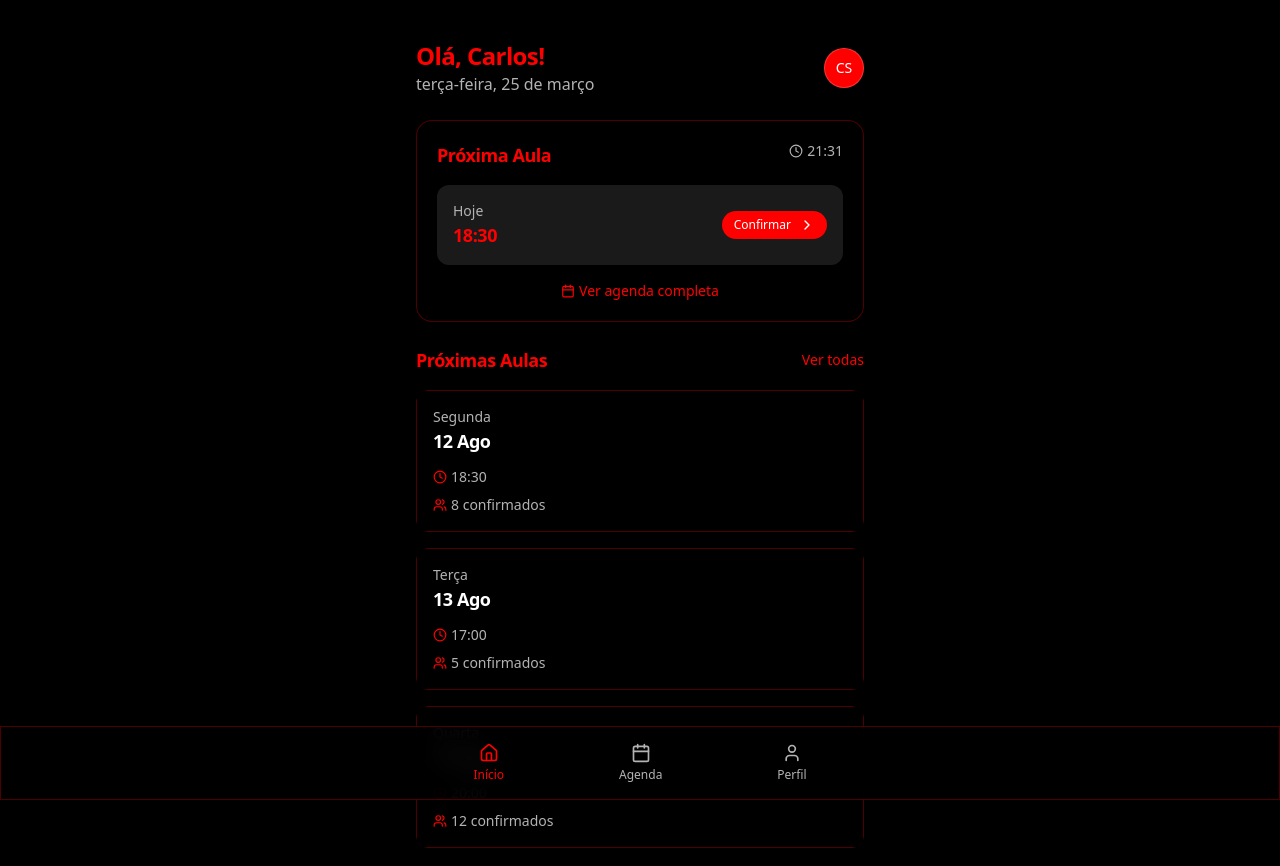
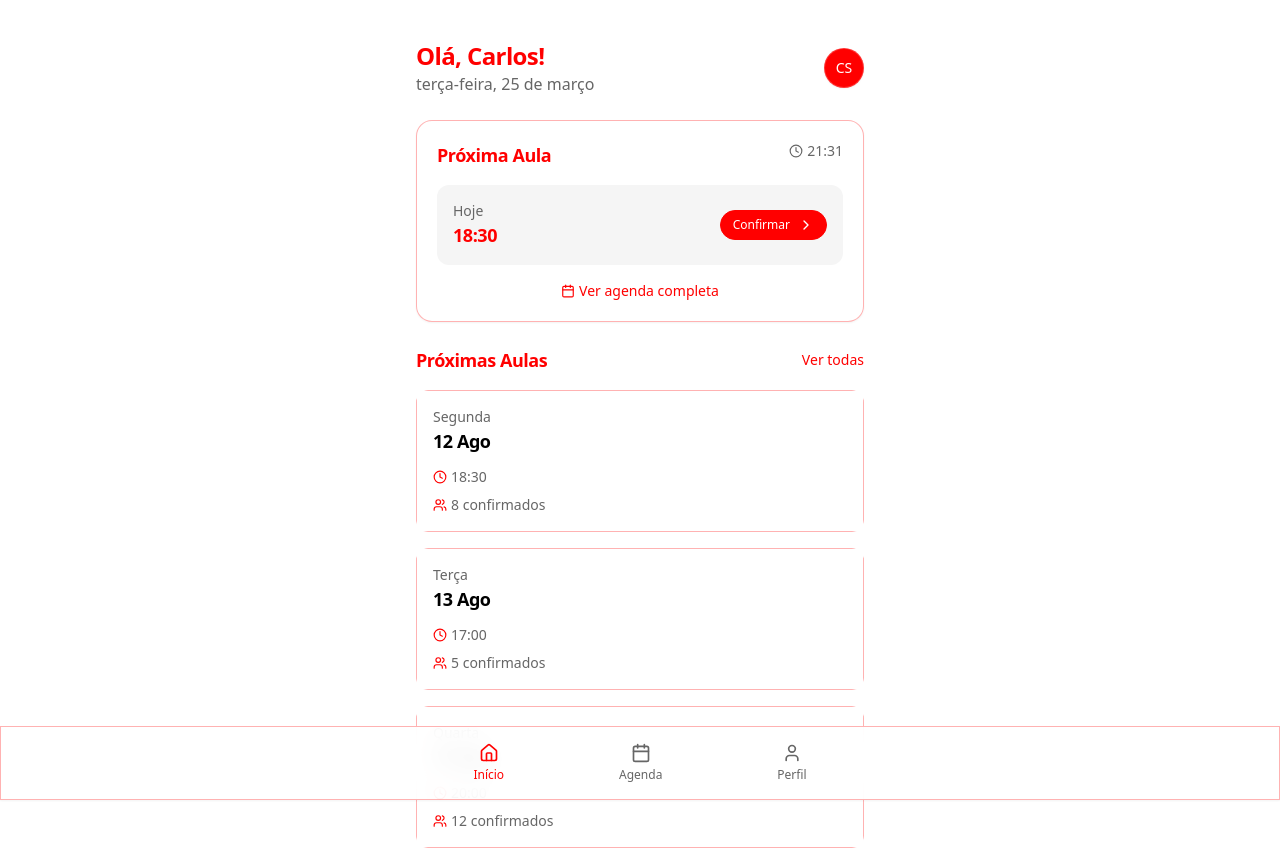
Before and after one commit to JvMeloxx/futvolei-presenca-helper, a React (Vite) app: page / in a window 1280 px wide. Shown: the top 866 px of the page. Built offline with nearby package versions, Linux system fonts and the light colour scheme.

Commit message:
Add basic app structure and styling
Implement the basic structure and styling for the futvôlei presence confirmation app, including the main components, navigation, and color scheme based on the provided design requirements.

```diff
--- a/src/components/Button.tsx
+++ b/src/components/Button.tsx
@@ -24,9 +24,9 @@ const Button: React.FC<ButtonProps> = ({
   const baseClasses = 'inline-flex items-center justify-center rounded-full font-medium transition-all duration-200 focus:outline-none focus:ring-2 focus:ring-offset-2';
 
   const variantClasses = {
-    primary: 'bg-primary text-primary-foreground hover:bg-black hover:border border-primary focus:ring-primary/50',
-    secondary: 'bg-secondary text-secondary-foreground border border-primary/30 hover:bg-secondary/80 focus:ring-secondary/50',
-    ghost: 'hover:bg-secondary text-foreground focus:ring-secondary/50',
+    primary: 'bg-primary text-primary-foreground hover:bg-white hover:text-primary border border-primary focus:ring-primary/50',
+    secondary: 'bg-secondary text-foreground border border-primary/30 hover:bg-secondary/80 focus:ring-secondary/50',
+    ghost: 'text-foreground hover:bg-secondary focus:ring-secondary/50',
     destructive: 'bg-destructive text-destructive-foreground hover:bg-destructive/90 focus:ring-destructive/50'
   };
 
--- a/src/components/ClassCard.tsx
+++ b/src/components/ClassCard.tsx
@@ -35,7 +35,7 @@ const ClassCard: React.FC<ClassCardProps> = ({
         <div className="flex justify-between items-start mb-3">
           <div>
             <p className="text-sm font-medium text-muted-foreground">{day}</p>
-            <h3 className="text-lg font-semibold text-white">{date}</h3>
+            <h3 className="text-lg font-semibold text-foreground">{date}</h3>
           </div>
           {isPast && (
             <span className="text-xs bg-primary/40 px-2 py-1 rounded-full text-white">
--- a/src/components/ConfirmationModal.tsx
+++ b/src/components/ConfirmationModal.tsx
@@ -35,7 +35,7 @@ const ConfirmationModal: React.FC<ConfirmationModalProps> = ({
         </div>
 
         <div className="bg-secondary rounded-xl p-4 mb-6 border border-primary/20">
-          <p className="font-medium text-white">{userName}</p>
+          <p className="font-medium text-foreground">{userName}</p>
           <p className="text-sm text-muted-foreground">{day}, {date}</p>
           <p className="text-sm text-muted-foreground">Horário: {time}</p>
         </div>
--- a/src/components/UserAvatar.tsx
+++ b/src/components/UserAvatar.tsx
@@ -24,7 +24,7 @@ const UserAvatar: React.FC<UserAvatarProps> = ({ src, name, size = 'md' }) => {
   };
 
   return (
-    <div className={`${sizeClasses[size]} rounded-full overflow-hidden flex items-center justify-center bg-primary text-white font-medium border border-white/20`}>
+    <div className={`${sizeClasses[size]} rounded-full overflow-hidden flex items-center justify-center bg-primary text-white font-medium border border-white/20 shadow-sm`}>
       {src ? (
         <img
           src={src}
--- a/src/index.css
+++ b/src/index.css
@@ -5,23 +5,23 @@
 
 @layer base {
   :root {
-    --background: 0 0% 0%;
-    --foreground: 0 0% 100%;
+    --background: 0 0% 100%;
+    --foreground: 0 0% 0%;
 
-    --card: 0 0% 0%;
-    --card-foreground: 0 0% 100%;
+    --card: 0 0% 100%;
+    --card-foreground: 0 0% 0%;
 
-    --popover: 0 0% 0%;
-    --popover-foreground: 0 0% 100%;
+    --popover: 0 0% 100%;
+    --popover-foreground: 0 0% 0%;
 
     --primary: 0 100% 50%;
     --primary-foreground: 0 0% 100%;
 
-    --secondary: 0 0% 10%;
-    --secondary-foreground: 0 0% 100%;
+    --secondary: 0 0% 96%;
+    --secondary-foreground: 0 0% 0%;
 
-    --muted: 0 0% 20%;
-    --muted-foreground: 0 0% 70%;
+    --muted: 0 0% 90%;
+    --muted-foreground: 0 0% 40%;
 
     --accent: 0 80% 40%;
     --accent-foreground: 0 0% 100%;
@@ -30,7 +30,7 @@
     --destructive-foreground: 0 0% 100%;
 
     --border: 0 80% 40%;
-    --input: 0 0% 20%;
+    --input: 0 0% 90%;
     --ring: 0 100% 50%;
 
     --radius: 0.75rem;
@@ -49,7 +49,7 @@
 
 /* Custom styles */
 .glass-effect {
-  @apply bg-black/90 backdrop-blur-md border border-primary/30 shadow-sm;
+  @apply bg-white/90 backdrop-blur-md border border-primary/30 shadow-sm;
 }
 
 .card-hover {
@@ -96,7 +96,7 @@ html {
 
 /* Custom button styles */
 .button-primary {
-  @apply rounded-full bg-primary text-primary-foreground shadow-sm border border-white hover:bg-black hover:border-primary hover:text-white h-10 px-5 py-2 transition-all duration-300;
+  @apply rounded-full bg-primary text-primary-foreground shadow-sm border border-white hover:bg-white hover:border-primary hover:text-primary h-10 px-5 py-2 transition-all duration-300;
 }
 
 .button-secondary {
@@ -114,7 +114,7 @@ html {
 }
 
 .shimmer {
-  background: linear-gradient(to right, #1a1a1a 8%, #2a2a2a 18%, #1a1a1a 33%);
+  background: linear-gradient(to right, #f5f5f5 8%, #eeeeee 18%, #f5f5f5 33%);
   background-size: 1000px 100%;
   animation: shimmer 2s infinite linear;
 }
--- a/src/pages/NotFound.tsx
+++ b/src/pages/NotFound.tsx
@@ -10,7 +10,7 @@ const NotFound = () => {
   return (
     <div className="min-h-screen flex flex-col items-center justify-center p-4 bg-background">
       <div className="glass-effect rounded-2xl p-8 max-w-md w-full text-center border border-primary/30">
-        <div className="inline-flex items-center justify-center w-16 h-16 rounded-full bg-black border border-primary mb-6">
+        <div className="inline-flex items-center justify-center w-16 h-16 rounded-full bg-primary/10 border border-primary mb-6">
           <AlertTriangle size={32} className="text-primary" />
         </div>
 
```
